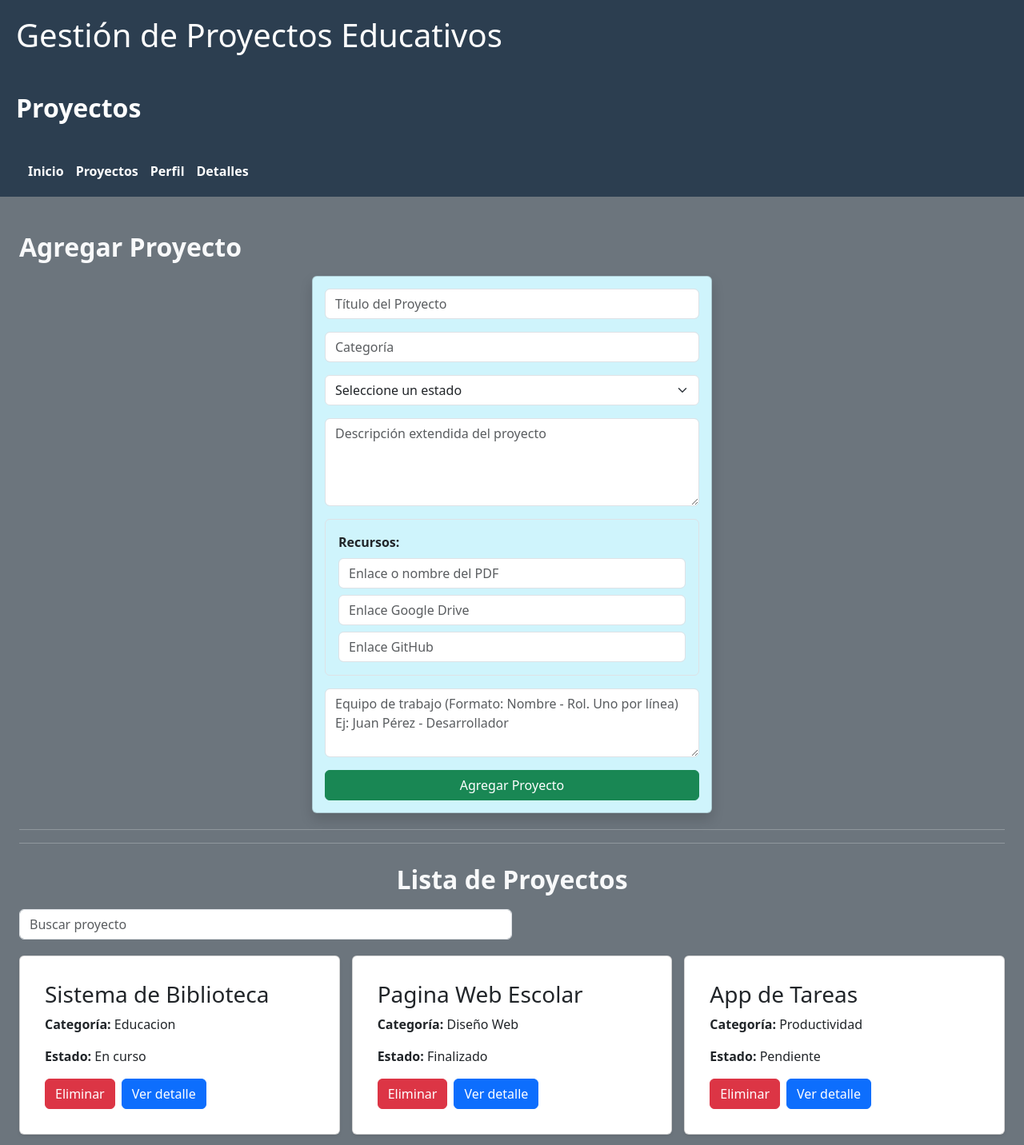
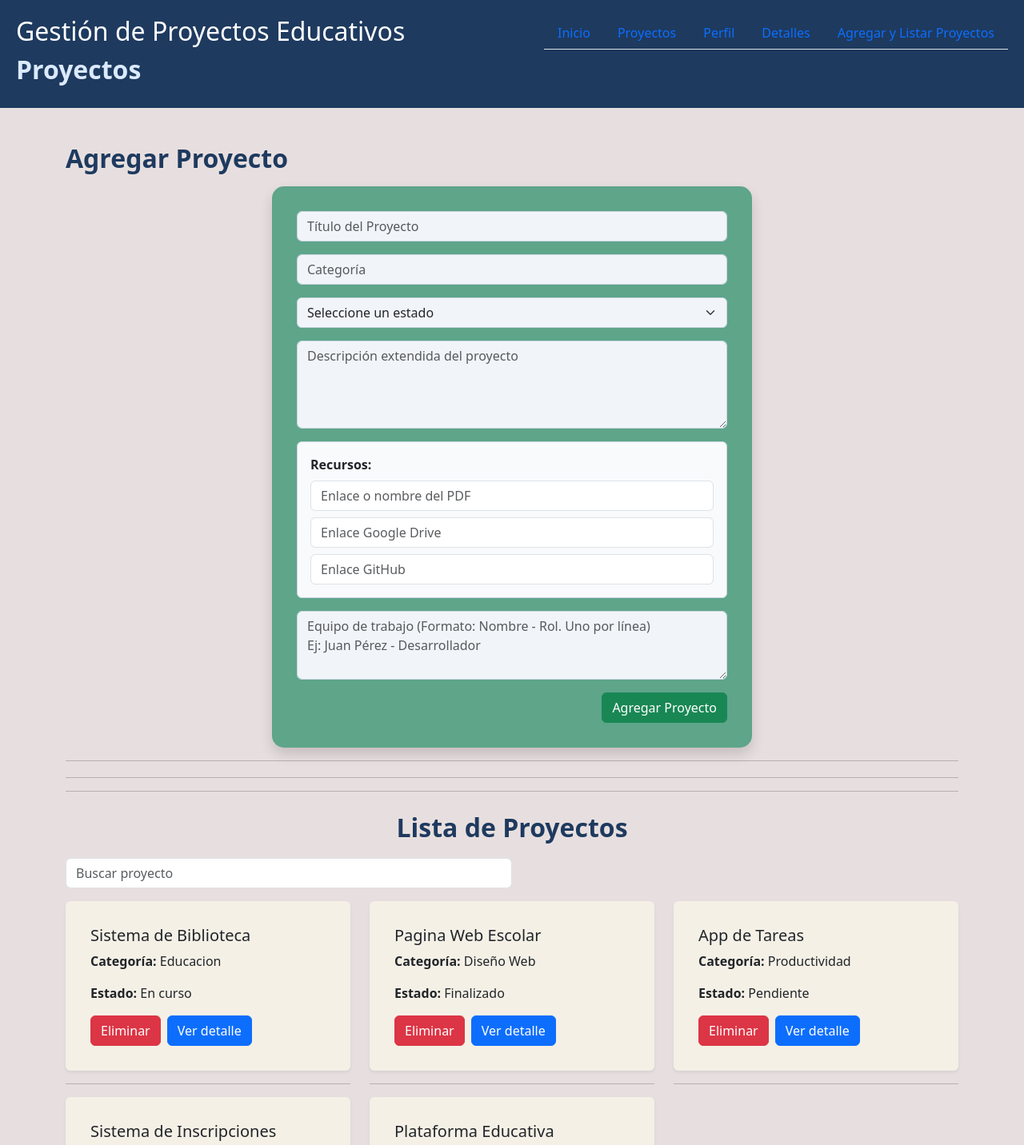
Before and after one commit to tatii0801/PV_TP3_Grupo18, a React (Vite) app: page / in a window 1280 px wide. Shown: the top 1432 px of the page at 80% size. Built offline with nearby package versions, Linux system fonts and the light colour scheme.

Commit message:
Se implemento el React Bootstrap en formularios, tarjetas y alertas

```diff
--- a/src/components/Footer.jsx
+++ b/src/components/Footer.jsx
@@ -1,11 +1,13 @@
 const Footer = () => {
   return (
     <footer>
+    <h6>
       <p>
         Diseñado por el Grupo 18 de Programación Visual - Tiene todos los
         derechos reservados - 2026
       </p>
       <p>Facultad de Ingeniería - Analista Programador Universitario</p>
+    </h6>
     </footer>
   );
 };
--- a/src/components/FormularioProyecto.jsx
+++ b/src/components/FormularioProyecto.jsx
@@ -1,6 +1,15 @@
 import { useState } from "react";
 
+//Los inputs, selectores y botones del componente
+//<FormularioProyecto /> deben heredar la estética del framework seleccionado
+import Form from "react-bootstrap/Form";
+import Button from "react-bootstrap/Button";
+import Card from "react-bootstrap/Card";
+import Alert from "react-bootstrap/Alert";
+
 const FormularioProyecto = ({ onAgregar }) => {
+  const [mensaje, setMensaje] = useState("");
+
   // 1. ESTADO UNIFICADO DEL FORMULARIO (Cumple la consigna de desestructuración)
   const [form, setForm] = useState({
     titulo: "",
@@ -35,15 +44,17 @@ const FormularioProyecto = ({ onAgregar }) => {
   };
 
   const agregar = () => {
-    if (!titulo || !descripcionRaw) {
-      alert("Por favor, completa al menos el título y la descripción.");
+    if (!titulo || !categoria || !estado || !descripcionRaw) {
+      setMensaje(
+        "Por favor, completa al menos el título, catergoria, estado y la descripción.",
+      );
       return;
     }
 
     // Verificamos que cada integrante tenga formato Nombre - Rol
     // Si el campo está vacío, no permitimos agregar el proyecto
     if (equipoRaw.trim() === "") {
-      alert("Debe ingresar al menos un integrante del equipo.");
+      setMensaje("Debe ingresar al menos un integrante del equipo.");
       return;
     }
 
@@ -67,7 +78,7 @@ const FormularioProyecto = ({ onAgregar }) => {
     // Si alguna línea no cumple el formato,
     // mostramos un mensaje y cancelamos el alta
     if (!formatoValido) {
-      alert(
+      setMensaje(
         "Formato incorrecto. Debes ingresar el nombre seguido del rol. Ejemplo: Juan Pérez - Desarrollador.",
       );
       return;
@@ -120,6 +131,7 @@ const FormularioProyecto = ({ onAgregar }) => {
 
     // Envía el proyecto al componente padre
     onAgregar(nuevoProyecto);
+    setMensaje("");
 
     // Limpia el formulario
     setForm({
@@ -133,64 +145,101 @@ const FormularioProyecto = ({ onAgregar }) => {
       equipoRaw: "",
     });
   };
-
+  /*<div
+        className="formulario-proyecto card p-9 mx-auto bg-info-subtle shadow"
+        style={{
+          maxWidth: "500px",
+        }}
+      >*/
   return (
     <section>
       <h2 className="mb-3" id="titulo-proyecto">
         <strong>Agregar Proyecto</strong>
       </h2>
 
-      <div
-        className="formulario-proyecto card p-9 mx-auto bg-info-subtle shadow"
+      {mensaje && (
+        <Alert variant="danger" dismissible onClose={() => setMensaje("")}>
+          {mensaje}
+        </Alert>
+      )}
+
+      <Card
+        className="mx-auto shadow border-0"
         style={{
-          maxWidth: "500px",
+          maxWidth: "600px",
+          borderRadius: "15px",
+          backgroundColor: "#5ea58a", // verde suave
         }}
       >
-        <input
+        <Card.Body>
+          <Form.Control
             type="text"
             name="titulo"
             placeholder="Título del Proyecto"
             value={titulo}
             onChange={handleChange}
-          className="form-control mb-3"
+            className="mb-3"
+            style={{
+              backgroundColor: "#f1f5f9", // gris suave
+              border: "1px solid #cbd5e1",
+            }}
           />
 
-        <input
+          <Form.Control
             type="text"
             name="categoria"
             placeholder="Categoría"
             value={categoria}
             onChange={handleChange}
-          className="form-control mb-3"
+            className="mb-3"
+            style={{
+              backgroundColor: "#f1f5f9", // gris suave
+              border: "1px solid #cbd5e1",
+            }}
           />
 
-        <select
+          <Form.Select
             name="estado"
             value={estado}
             onChange={handleChange}
-          className="form-select mb-3"
+            className="mb-3"
+            style={{
+              backgroundColor: "#f1f5f9", // gris suave
+              border: "1px solid #cbd5e1",
+            }}
           >
             <option value="">Seleccione un estado</option>
             <option value="Pendiente">Pendiente</option>
             <option value="En curso">En curso</option>
             <option value="Finalizado">Finalizado</option>
-        </select>
+          </Form.Select>
 
           {/* INPUT PARA DESCRIPCIÓN */}
-        <textarea
+          <Form.Control
+            as="textarea"
             rows="4"
             name="descripcionRaw"
             placeholder="Descripción extendida del proyecto"
             value={descripcionRaw}
             onChange={handleChange}
             className="form-control mb-3"
+            style={{
+              backgroundColor: "#f1f5f9", // gris suave
+              border: "1px solid #cbd5e1",
+            }}
           />
 
           {/* INPUTS PARA RECURSOS */}
-        <div className="border rounded p-3 mb-3">
+          <div
+            className="rounded p-3 mb-3"
+            style={{
+              backgroundColor: "#f8fafc",
+              border: "1px solid #cbd5e1",
+            }}
+          >
             <label className="form-label fw-bold">Recursos:</label>
 
-          <input
+            <Form.Control
               type="text"
               name="pdf"
               placeholder="Enlace o nombre del PDF"
@@ -199,7 +248,7 @@ const FormularioProyecto = ({ onAgregar }) => {
               className="form-control mb-2"
             />
 
-          <input
+            <Form.Control
               type="text"
               name="drive"
               placeholder="Enlace Google Drive"
@@ -207,8 +256,7 @@ const FormularioProyecto = ({ onAgregar }) => {
               onChange={handleChange}
               className="form-control mb-2"
             />
-
-          <input
+            <Form.Control
               type="text"
               name="github"
               placeholder="Enlace GitHub"
@@ -219,19 +267,31 @@ const FormularioProyecto = ({ onAgregar }) => {
           </div>
 
           {/* INPUT PARA EQUIPO */}
-        <textarea
+          <Form.Control
+            as="textarea"
             rows="3"
             name="equipoRaw"
             placeholder="Equipo de trabajo (Formato: Nombre - Rol. Uno por línea)&#10;Ej: Juan Pérez - Desarrollador"
             value={equipoRaw}
             onChange={handleChange}
             className="form-control mb-3"
+            style={{
+              backgroundColor: "#f1f5f9", // gris suave
+              border: "1px solid #cbd5e1",
+            }}
           />
-
-        <button onClick={agregar} className="btn btn-success">
+          {/* className="d-block me-auto"  --- alianiacion a la izquierda */}
+          <Button variant="success" onClick={agregar} className="float-end">
             Agregar Proyecto
-        </button>
-      </div>
+          </Button>
+        </Card.Body>
+      </Card>
+      <hr />
+      {mensaje && (
+        <Alert variant="danger" dismissible onClose={() => setMensaje("")}>
+          {mensaje}
+        </Alert>
+      )}
     </section>
   );
 };
--- a/src/components/Header.jsx
+++ b/src/components/Header.jsx
@@ -1,15 +1,18 @@
-import Nav from "./Nav";
+import Menu from "./Nav";
 
 const Header = () => {
   return (
     <header>
-      <div className="contenedor header-contenido">
-        <h1>Gestión de Proyectos Educativos</h1>
+      <div className="header-contenido">
+        <div>
+          <h1>Gestión de Proyectos Educativos</h1>
+          <h2 id="header-h2">
+            <strong>Proyectos</strong>
+          </h2>
+        </div>
+
+        <Menu />
       </div>
-      <h2 id="header-h2">
-        <strong>Proyectos</strong>
-      </h2>
-      <Nav />
     </header>
   );
 };
--- a/src/components/ListaProyectos.jsx
+++ b/src/components/ListaProyectos.jsx
@@ -3,6 +3,11 @@ import ProyectoCard from "./ProyectoCard";
 import DetalleProyecto from "./DetalleProyecto";
 import RegistroActividad from "./RegistroActividad";
 import FormularioProyecto from "./FormularioProyecto";
+
+// El sistema de rejilla (Grid/Containers/Rows) para la distribución general de la página
+import Container from "react-bootstrap/Container";
+import Row from "react-bootstrap/Row";
+import Col from "react-bootstrap/Col";
 
 import {
   obtenerProyectos,
@@ -34,9 +39,7 @@ const ListaProyectos = () => {
 
   const agregar = (nuevoProyecto) => {
     const nuevoId =
-      proyectos.length > 0
-        ? proyectos[proyectos.length - 1].id + 1
-        : 1;
+      proyectos.length > 0 ? proyectos[proyectos.length - 1].id + 1 : 1;
 
     const proyectoCompleto = {
       ...nuevoProyecto,
@@ -54,9 +57,7 @@ const ListaProyectos = () => {
   const eliminar = (id) => {
     eliminarProyecto(id);
 
-    const nuevaLista = proyectos.filter(
-      (proyecto) => proyecto.id !== id
-    );
+    const nuevaLista = proyectos.filter((proyecto) => proyecto.id !== id);
 
     setProyectos(nuevaLista);
     setProyectosFiltrados(nuevaLista);
@@ -68,7 +69,7 @@ const ListaProyectos = () => {
 
   const verDetalle = (proyecto) => {
     setProyectoSeleccionado((prev) =>
-      prev?.id === proyecto.id ? null : proyecto
+      prev?.id === proyecto.id ? null : proyecto,
     );
   };
 
@@ -81,10 +82,16 @@ const ListaProyectos = () => {
       setProyectosFiltrados(buscarProyecto(texto));
     }
   };
-
+  // </Container><main className="contenedor bg-secondary text-light min-vh-100 p-4">
   return (
-    <main className="contenedor bg-secondary text-light min-vh-100 p-4">
-
+    <div
+      style={{
+        backgroundColor: "#cdbdbd7b",
+        minHeight: "100vh",
+        padding: "20px",
+      }}
+    >
+      <Container className="mt-4">
         <FormularioProyecto onAgregar={agregar} />
 
         <hr />
@@ -105,26 +112,28 @@ const ListaProyectos = () => {
           />
         </div>
 
-      <section className="contenedor-proyectos">
+        <Row>
           {proyectosFiltrados.map((proyecto) => (
+            <Col md={4} key={proyecto.id}>
               <ProyectoCard
                 key={proyecto.id}
                 proyecto={proyecto}
                 onEliminar={eliminar}
                 onVerDetalle={verDetalle}
               />
+              <hr />
+            </Col>
           ))}
-      </section>
+        </Row>
 
         <hr />
         <hr />
 
         <DetalleProyecto proyecto={proyectoSeleccionado} />
 
-      <RegistroActividad
-        fechaHora={ultimaActualizacion}
-      />
-    </main>
+        <RegistroActividad fechaHora={ultimaActualizacion} />
+      </Container>
+    </div>
   );
 };
 
--- a/src/components/Nav.jsx
+++ b/src/components/Nav.jsx
@@ -1,12 +1,29 @@
-const Nav = () => {
+import Nav from "react-bootstrap/Nav";
+
+const Menu = () => {
   return (
-    <nav className="contenedor margen">
-      <a href="#">Inicio</a>
-      <a href="#">Proyectos</a>
-      <a href="#">Perfil</a>
-      <a href="#">Detalles</a>
-    </nav>
+    <Nav className="ms-auto" variant="tabs">
+      <Nav.Item>
+        <Nav.Link href="#">Inicio</Nav.Link>
+      </Nav.Item>
+
+      <Nav.Item>
+        <Nav.Link href="#">Proyectos</Nav.Link>
+      </Nav.Item>
+
+      <Nav.Item>
+        <Nav.Link href="#">Perfil</Nav.Link>
+      </Nav.Item>
+
+      <Nav.Item>
+        <Nav.Link href="#">Detalles</Nav.Link>
+      </Nav.Item>
+
+      <Nav.Item>
+        <Nav.Link href="ListaProyectos"> Agregar y Listar Proyectos</Nav.Link>
+      </Nav.Item>
+    </Nav>
   );
 };
 
-export default Nav;
+export default Menu;
--- a/src/components/ProyectoCard.jsx
+++ b/src/components/ProyectoCard.jsx
@@ -1,48 +1,41 @@
+import Card from "react-bootstrap/Card";
+import Button from "react-bootstrap/Button";
+
 const ProyectoCard = ({ proyecto, onEliminar, onVerDetalle }) => {
-
-  const {
-    id,
-    titulo,
-    categoria,
-    estado
-  } = proyecto;
+  const { id, titulo, categoria, estado } = proyecto;
 
   return (
+    <Card
+      className="shadow-sm mb-3 border-0"
+      style={{
+        backgroundColor: "#F5F0E6",
+        borderTop: "8px solid red",
+      }}
+    >
+      <Card.Body>
+        <Card.Title>{titulo}</Card.Title>
 
-    <article className="proyecto card shadow-sm">
+        <Card.Text>
+          <strong>Categoría:</strong> {categoria}
+        </Card.Text>
 
-      <div className="card-body">
+        <Card.Text>
+          <strong>Estado:</strong> {estado}
+        </Card.Text>
 
-        <h3 className="card-title">
-          {titulo}
-        </h3>
-
-        <p className="card-text">
-          <strong>Categoría:</strong> {categoria}
-        </p>
-
-        <p className="card-text">
-          <strong>Estado:</strong> {estado}
-        </p>
-
-        <button
-          className="btn btn-danger me-2"
+        <Button
+          variant="danger"
+          className="me-2"
           onClick={() => onEliminar(id)}
         >
           Eliminar
-        </button>
+        </Button>
 
-        <button
-          className="btn btn-primary"
-          onClick={() => onVerDetalle(proyecto)}
-        >
+        <Button variant="primary" onClick={() => onVerDetalle(proyecto)}>
           Ver detalle
-        </button>
-
-      </div>
-
-    </article>
-
+        </Button>
+      </Card.Body>
+    </Card>
   );
 };
 
--- a/src/components/RegistroActividad.jsx
+++ b/src/components/RegistroActividad.jsx
@@ -1,5 +1,4 @@
 const RegistroActividad = ({ fechaHora }) => {
-
   if (!fechaHora) return null;
 
   const fecha = new Date(fechaHora);
@@ -12,11 +11,15 @@ const RegistroActividad = ({ fechaHora }) => {
   const minutos = String(fecha.getMinutes()).padStart(2, "0");
 
   return (
-    <section className="card shadow-sm mt-4 p-3">
-      <h4>Registro de Actividad</h4>
+    <section
+      className="card shadow-sm mt-4 p-3"
+      style={{ backgroundColor: "#E9ECEF" }}
+    >
+      <h3>Registro de Actividad</h3>
 
       <p>
-        Última actualización de la lista: {dia}/{mes}/{anio} a las {horas}:{minutos} hs.
+        Última actualización de la lista: {dia}/{mes}/{anio} a las {horas}:
+        {minutos} hs.
       </p>
     </section>
   );
--- a/src/css/styles.css
+++ b/src/css/styles.css
@@ -1,10 +1,11 @@
 /* Crea variables para no tener que repetirlas a lo largo del proyecto xd*/
 :root {
-  --color-principal: #2c3e50;
-  --color-secundario: #3498db;
-  --color-fondo: #f3e8e8;
-  --color-blanco: #ffffff;
-  --color-texto: #333;
+  --color-principal: #1E3A5F;
+  --color-secundario: #2563EB;
+  --color-fondo: #F4F6F8;
+  --color-blanco: #FFFFFF;
+  --color-texto: #1F2937;
+  --color-texto-secundario: #6B7280;
 }
 
 /* Resetea todo para poder trabajarlo */
@@ -31,30 +32,48 @@ body {
 }
 
 header {
-  background-color: var(--color-principal);
-  color: var(--color-blanco);
+  background-color: #1E3A5F;
+  color: white;
+  padding: 20px;
 }
 
 .header-contenido {
   display: flex;
   justify-content: space-between;
-  align-items: center;
+  align-items: flex-start;
 }
+
 #header-h2 {
-  color: white;
+  margin-top: 10px;
+  color: #dbeafe;
+}
+
+.header-contenido h1 {
+  margin: 0;
+  font-size: 2rem;
+}
+
+
+nav {
   display: flex;
-  padding: 20px;
+  gap: 12px;
 }
 
 nav a {
   color: white;
-  margin-left: 15px;
   text-decoration: none;
-  font-weight: bold;
+  font-weight: 600;
+  padding: 10px 18px;
+  border-radius: 8px;
+  transition: 0.3s;
 }
 
 nav a:hover {
-  color: var(--color-secundario);
+  background-color: #2563EB;
+}
+
+nav a:active {
+  background-color: #1D4ED8;
 }
 
 section {
@@ -120,7 +139,6 @@ footer {
   display: flex;
   flex-direction: column;
 
-  margin: 0;
 }
 
 select {
@@ -138,3 +156,7 @@ select:focus {
 
   border-color: var(--color-secundario);
 }
+
+#titulo-proyecto {
+  color: var(--color-principal);
+}
```
Lines whose indentation alone changed are shown as unchanged.
